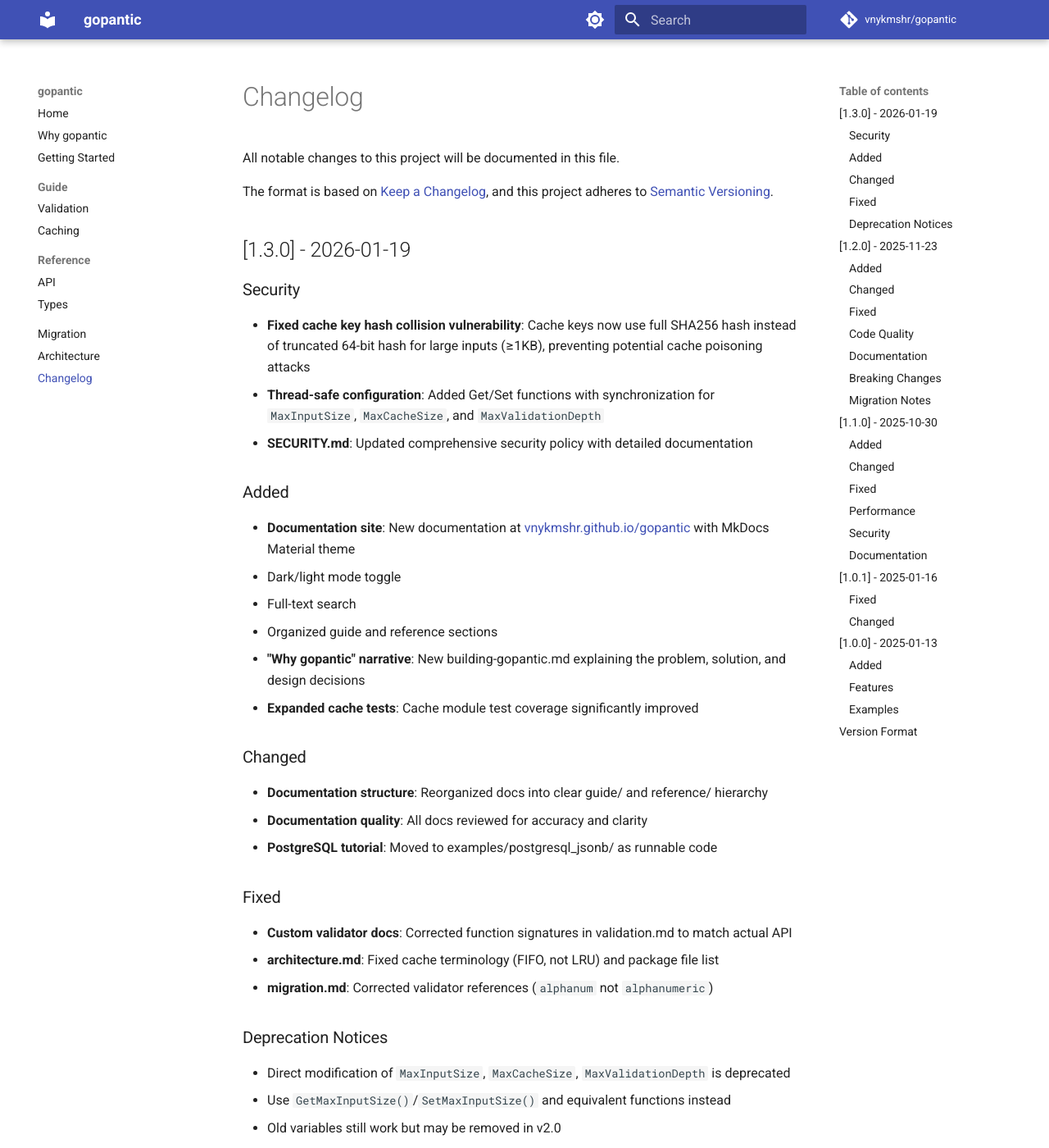
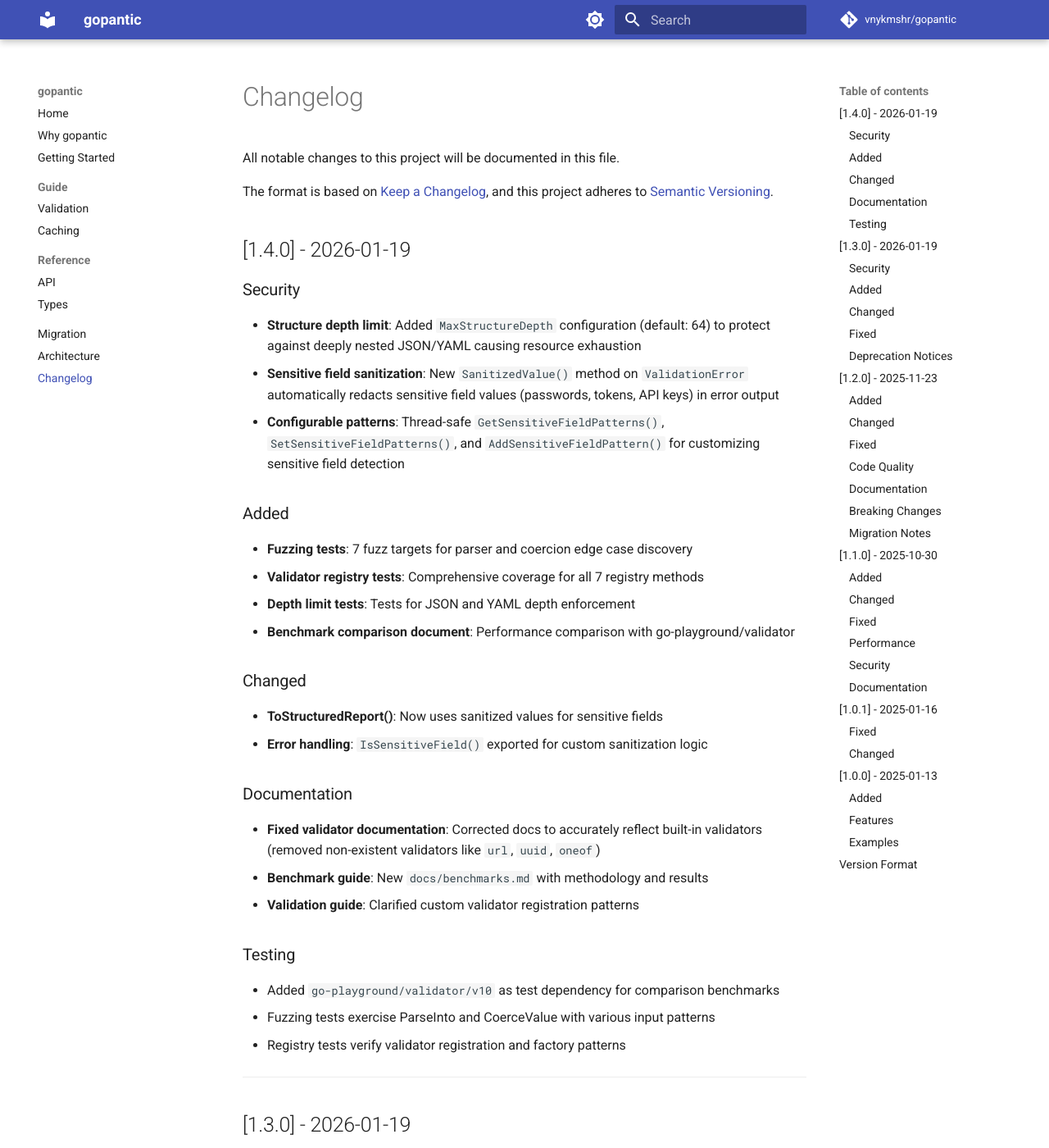
Before and after one commit to vnykmshr/gopantic, an MkDocs documentation site: the page built from docs/changelog.md, in a window 1280 px wide and 1400 px high. Shown: the whole window at 82% size. Built offline with MkDocs 1.6.1 and Material for MkDocs 9.7.7, drawn with Linux system fonts in a browser that asks for light colours; comment, search, counter and statistics services are not loaded.

Commit message:
docs(changelog): add v1.4.0 release notes
- Document security features: structure depth limit, sensitive field sanitization
- Document testing additions: fuzzing tests, registry tests, benchmark comparison
- Document documentation fixes: corrected validator docs

```diff
--- a/docs/changelog.md
+++ b/docs/changelog.md
@@ -4,6 +4,40 @@ All notable changes to this project will be documented in this file.
 
 The format is based on [Keep a Changelog](https://keepachangelog.com/en/1.0.0/),
 and this project adheres to [Semantic Versioning](https://semver.org/spec/v2.0.0.html).
+
+## [1.4.0] - 2026-01-19
+
+### Security
+
+- **Structure depth limit**: Added `MaxStructureDepth` configuration (default: 64) to protect against deeply nested JSON/YAML causing resource exhaustion
+- **Sensitive field sanitization**: New `SanitizedValue()` method on `ValidationError` automatically redacts sensitive field values (passwords, tokens, API keys) in error output
+- **Configurable patterns**: Thread-safe `GetSensitiveFieldPatterns()`, `SetSensitiveFieldPatterns()`, and `AddSensitiveFieldPattern()` for customizing sensitive field detection
+
+### Added
+
+- **Fuzzing tests**: 7 fuzz targets for parser and coercion edge case discovery
+- **Validator registry tests**: Comprehensive coverage for all 7 registry methods
+- **Depth limit tests**: Tests for JSON and YAML depth enforcement
+- **Benchmark comparison document**: Performance comparison with go-playground/validator
+
+### Changed
+
+- **ToStructuredReport()**: Now uses sanitized values for sensitive fields
+- **Error handling**: `IsSensitiveField()` exported for custom sanitization logic
+
+### Documentation
+
+- **Fixed validator documentation**: Corrected docs to accurately reflect built-in validators (removed non-existent validators like `url`, `uuid`, `oneof`)
+- **Benchmark guide**: New `docs/benchmarks.md` with methodology and results
+- **Validation guide**: Clarified custom validator registration patterns
+
+### Testing
+
+- Added `go-playground/validator/v10` as test dependency for comparison benchmarks
+- Fuzzing tests exercise ParseInto and CoerceValue with various input patterns
+- Registry tests verify validator registration and factory patterns
+
+---
 
 ## [1.3.0] - 2026-01-19
 
```
